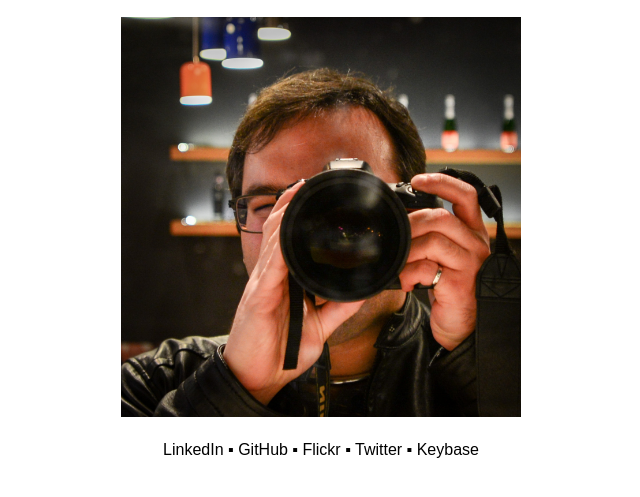
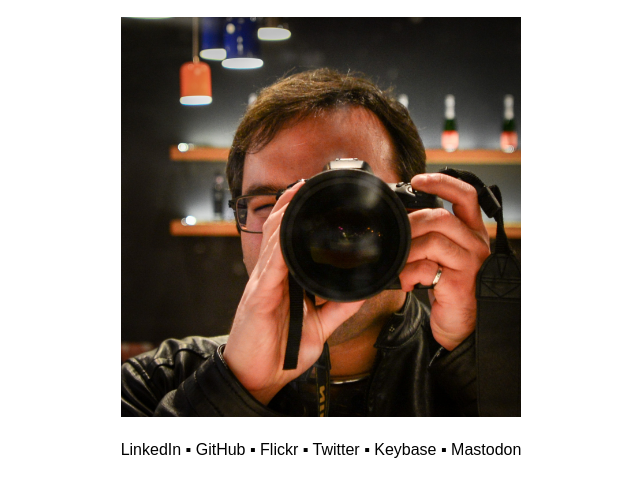
Before and after one commit to vinkmar/vinkmar.github.io, a plain HTML site: page index.html in a window 1280 px wide. Shown: the part 61-558 px from the top of the page, without its empty margins (319-959 px from the left). Drawn offline with Linux system fonts and the light colour scheme.

Commit message:
Adding Mastodon link

```diff
--- a/index.html
+++ b/index.html
@@ -14,7 +14,7 @@ a:hover { text-decoration: underline; color: black }
 <img src="avatar.jpg" style="width: 100%; max-width: 400px; height: auto" />
 </div>
 <div style="text-align: center; margin: 20px;">
-<a href="https://www.linkedin.com/in/vmarcovecchio/">LinkedIn</a> &#9642; <a href="https://www.github.com/vinkmar">GitHub</a> &#9642; <a href="https://www.flickr.com/photos/vinkmar">Flickr</a> &#9642; <a href="https://www.twitter.com/vinkmar">Twitter</a> &#9642; <a href="https://www.keybase.io/vinkmar">Keybase</a>
+<a href="https://www.linkedin.com/in/vmarcovecchio/">LinkedIn</a> &#9642; <a href="https://www.github.com/vinkmar">GitHub</a> &#9642; <a href="https://www.flickr.com/photos/vinkmar">Flickr</a> &#9642; <a href="https://www.twitter.com/vinkmar">Twitter</a> &#9642; <a href="https://www.keybase.io/vinkmar">Keybase</a> &#9642; <a rel="me" href="https://infosec.exchange/@vinkmar">Mastodon</a>
 </div>
 </body>
 </html>
```
